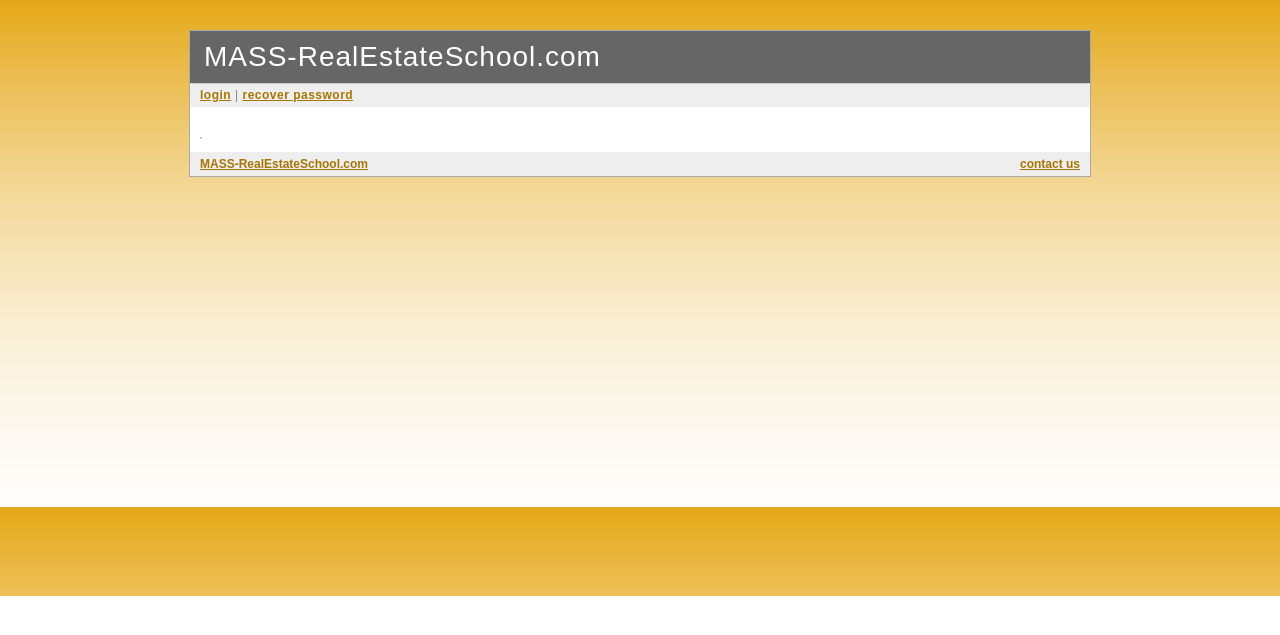
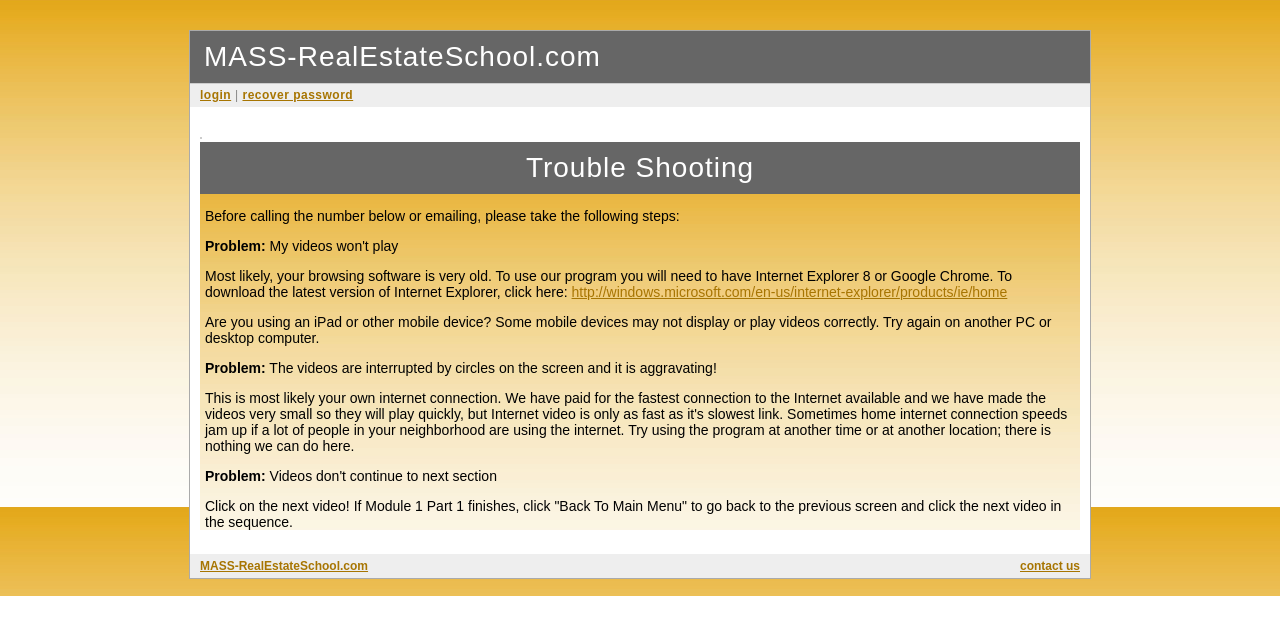
Before and after one commit to sente/mass-construction-school, a Flask app: template mare/templates/videos.html in a window 1280 px wide. Shown: the top 635 px of the page. Run offline with Flask 2, Linux system fonts and the light colour scheme; the template is opened without the code that fills it, so the values that code supplies are empty; parts of the project's set-up code (start-up, migrations or seed data) failed here and were passed over; some libraries are stand-ins or nearby versions.

Commit message:
added troubleshooting information to the videos page

```diff
--- a/mare/static/style_playlist.css
+++ b/mare/static/style_playlist.css
@@ -1,7 +1,7 @@
-    .ui-progressbar {
-        height:1em;
-        color:red;
-        }
+.ui-progressbar {
+    height:1em;
+    color:red;
+}
 
 
 /* playlist style */
@@ -67,3 +67,8 @@
 	margin-right:5px;
 	margin-left:5px;
 }
+
+#troubleshooting p {
+    margin-right:5px;
+    margin-left:5px;
+}
--- a/mare/templates/videos.html
+++ b/mare/templates/videos.html
@@ -74,10 +74,7 @@
                     <div id="stats_{{s.uid}}" class="progressbar"></div>
                 </div>
                 {%- endif -%}
-
             {%- endif -%}
-
-
         {%- endfor -%}
 
         <!--
@@ -96,4 +93,21 @@
         });
     </script>
 
+    <div id="troubleshooting" style="background: #fff url(/static/images/rpcQA.gif) repeat-x left top;">
+        <center><h1>Trouble Shooting</h1></center>
+        <p>Before calling the number below or emailing, please take the following steps:</p>
+
+        <p><strong>Problem:</strong> My videos won&#39;t play</p>
+        <p>Most likely, your browsing software is very old.  To use our program you will need to have Internet Explorer 8 or Google Chrome.  To download the latest version of Internet Explorer, click here: <a href="http://windows.microsoft.com/en-us/internet-explorer/products/ie/home" target="_blank">http://windows.microsoft.com/<WBR>en-us/internet-explorer/<WBR>products/ie/home</a></p>
+        <p>Are you using an iPad or other mobile device? Some mobile devices may not display or play videos correctly. Try again on another PC or desktop computer.</p>
+
+        <p><strong>Problem:</strong> The videos are interrupted by circles on the screen and it is aggravating!</p>
+        <p>This is most likely your own internet connection.  We have paid for the fastest connection to the Internet available and we have made the videos very small so they will play quickly, but Internet video is only as fast as it&#39;s slowest link.  Sometimes home internet connection speeds jam up if a lot of people in your neighborhood are using the internet.  Try using the program at another time or at another location; there is nothing we can do here.</p>
+
+        <p><strong>Problem:</strong> Videos don&#39;t continue to next section</p>
+        <p>Click on the next video!  If Module 1 Part 1 finishes, click &quot;Back To Main Menu&quot; to go back to the previous screen and click the next video in the sequence.</p>
+
+    </div>
+
+
 {% endblock %}
```
